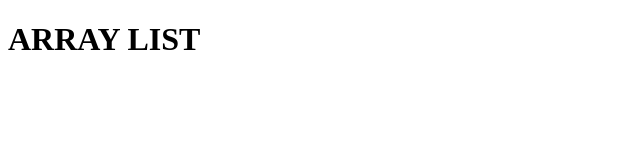
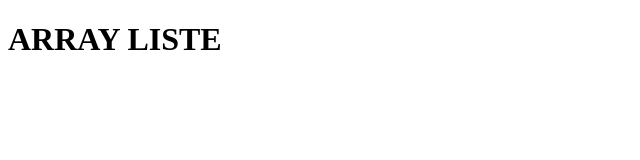
Before and after one commit to kabasele243/datastructurealgorithm, a plain HTML site: page DataStructure/Array/array.html in a window 1280 px wide. Shown: the full height of the page, 0-640 px from the left. Drawn offline with Linux system fonts and the light colour scheme.

Commit message:
new branch

```diff
--- a/DataStructure/Array/array.html
+++ b/DataStructure/Array/array.html
@@ -9,7 +9,7 @@
 </head>
 
 <body>
-    <h1>ARRAY LIST</h1>
+    <h1>ARRAY LISTE</h1>
 
 </body>
 <script src="array.js"></script>
```
